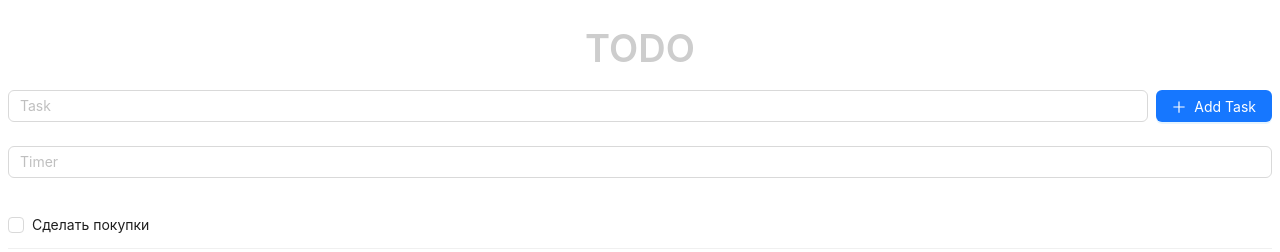
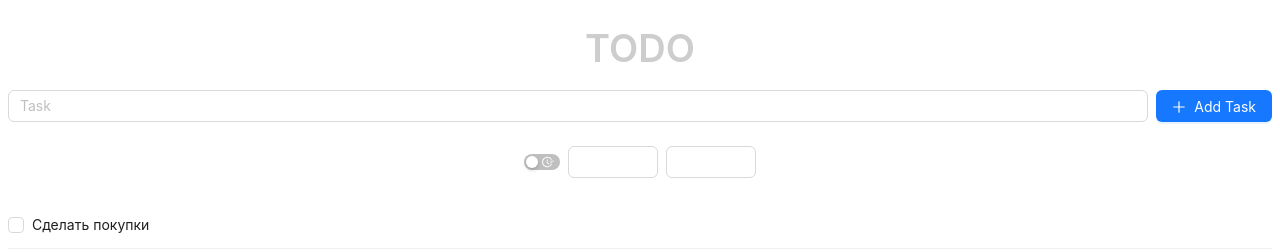
Before and after one commit to GreyHound87/todo-vite-ts, a React (Vite) app: page / in a window 1280 px wide. Shown: the top 252 px of the page. Built offline with nearby package versions, Linux system fonts and the light colour scheme.

Commit message:
form-2-st-row-flex

```diff
--- a/src/components/todo-app.tsx
+++ b/src/components/todo-app.tsx
@@ -1,6 +1,6 @@
 // src/components/TodoApp.tsx
-import { Typography, Form, Input, Button, Space, List, Checkbox, Flex } from 'antd'
-import { PlusOutlined } from '@ant-design/icons'
+import { Typography, Form, Input, Button, Space, List, Checkbox, Flex, Switch, Slider, InputNumber } from 'antd'
+import { PlusOutlined, FieldTimeOutlined } from '@ant-design/icons'
 import { useDispatch, useSelector } from 'react-redux'
 
 import { Task, TasksState, addTask, toggleTask } from '../redux/store'
@@ -54,9 +54,17 @@ function TodoApp() {
           </Form.Item>
         </Flex>
 
-        <Form.Item name="timer">
-          <Input placeholder="Timer" type="number" />
-        </Form.Item>
+        <Flex justify="center" align="flex-start" gap="small">
+          <Form.Item name="timer">
+            <Switch size="small" checkedChildren={<FieldTimeOutlined />} unCheckedChildren={<FieldTimeOutlined />} />
+          </Form.Item>
+          <Form.Item name="timer">
+            <InputNumber min={0} max={24} />
+          </Form.Item>
+          <Form.Item name="timer">
+            <InputNumber min={0} max={60} />
+          </Form.Item>
+        </Flex>
       </Form>
 
       <List
```
